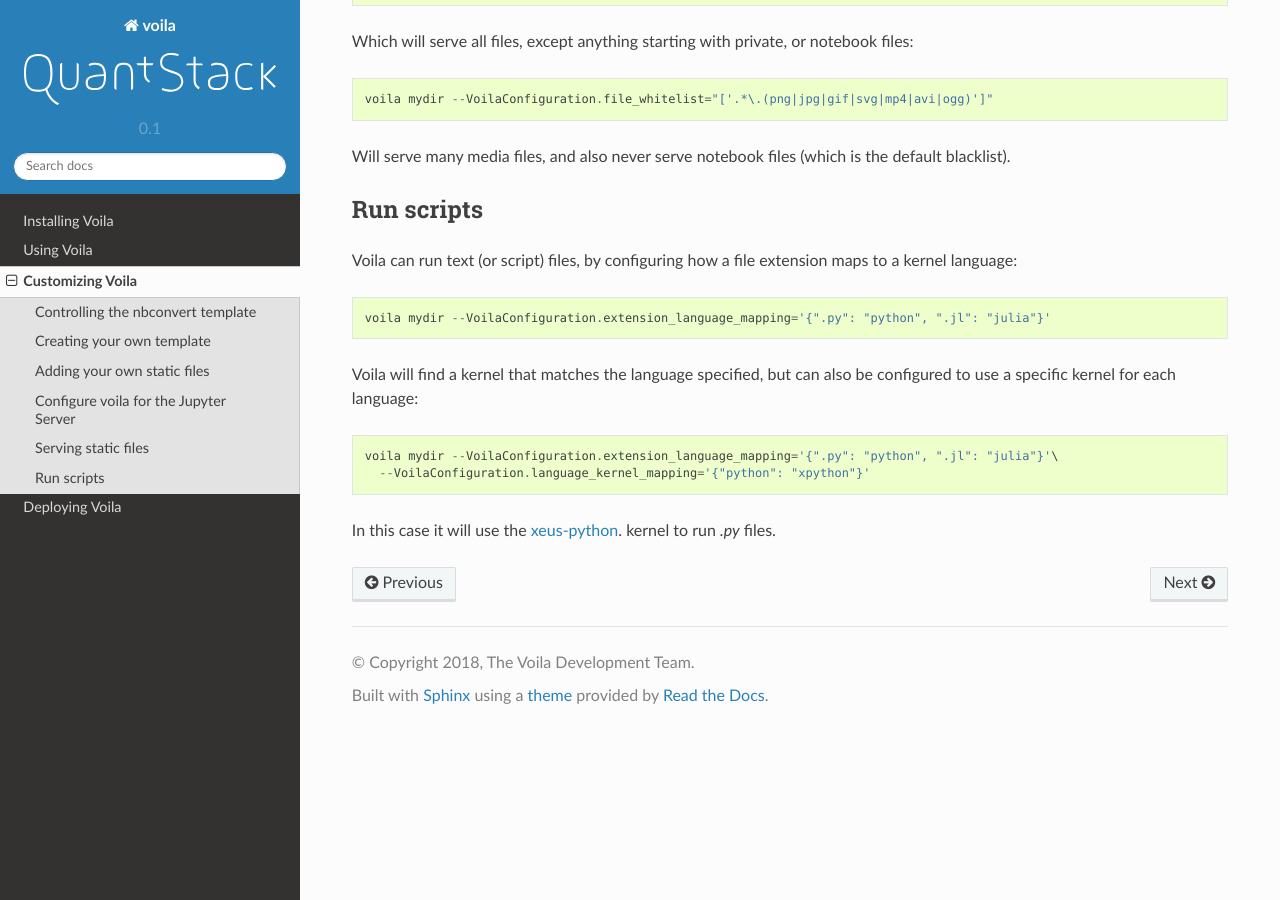
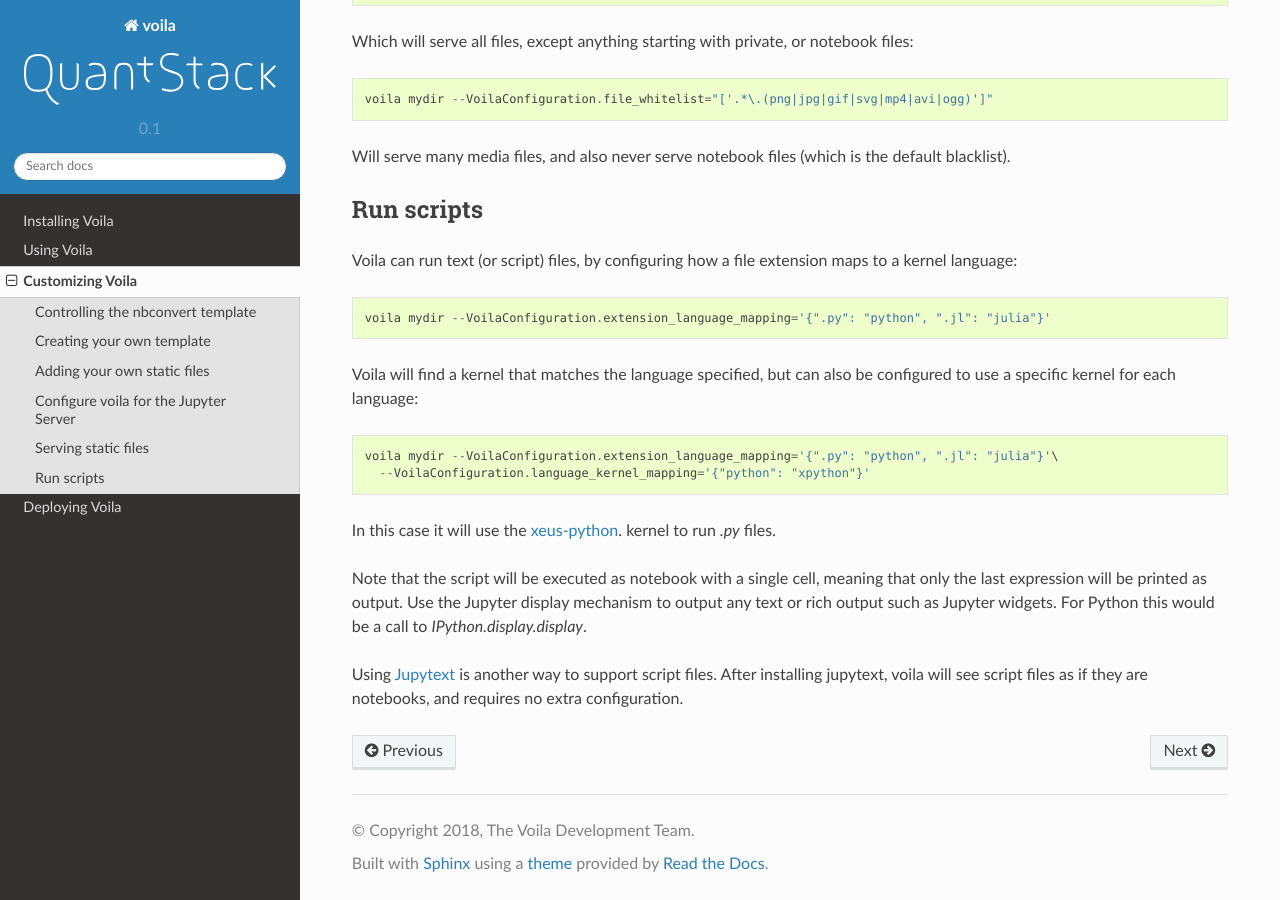
Before and after one commit to voila-dashboards/voila, a Sphinx documentation site: the page built from docs/source/customize.rst, in a window 1280 px wide and 900 px high, scrolled down 3875 px. Built offline with Sphinx 7.4.7 and the Read the Docs theme 2.0.0, drawn with Linux system fonts in a browser that asks for light colours.

Commit message:
extra docs for running scripts (#373)
* extra docs for running scripts

```diff
--- a/docs/source/customize.rst
+++ b/docs/source/customize.rst
@@ -216,3 +216,12 @@
 
 In this case it will use the `xeus-python
 <https://github.com/QuantStack/xeus-python/>`_. kernel to run `.py` files.
+
+Note that the script will be executed as notebook with a single cell, meaning
+that only the last expression will be printed as output. Use the Jupyter
+display mechanism to output any text or rich output such as Jupyter widgets. For
+Python this would be a call to `IPython.display.display`.
+
+Using `Jupytext <https://github.com/mwouts/jupytext>`_ is another way to support
+script files. After installing jupytext, voila will see script files as if they
+are notebooks, and requires no extra configuration.
```
